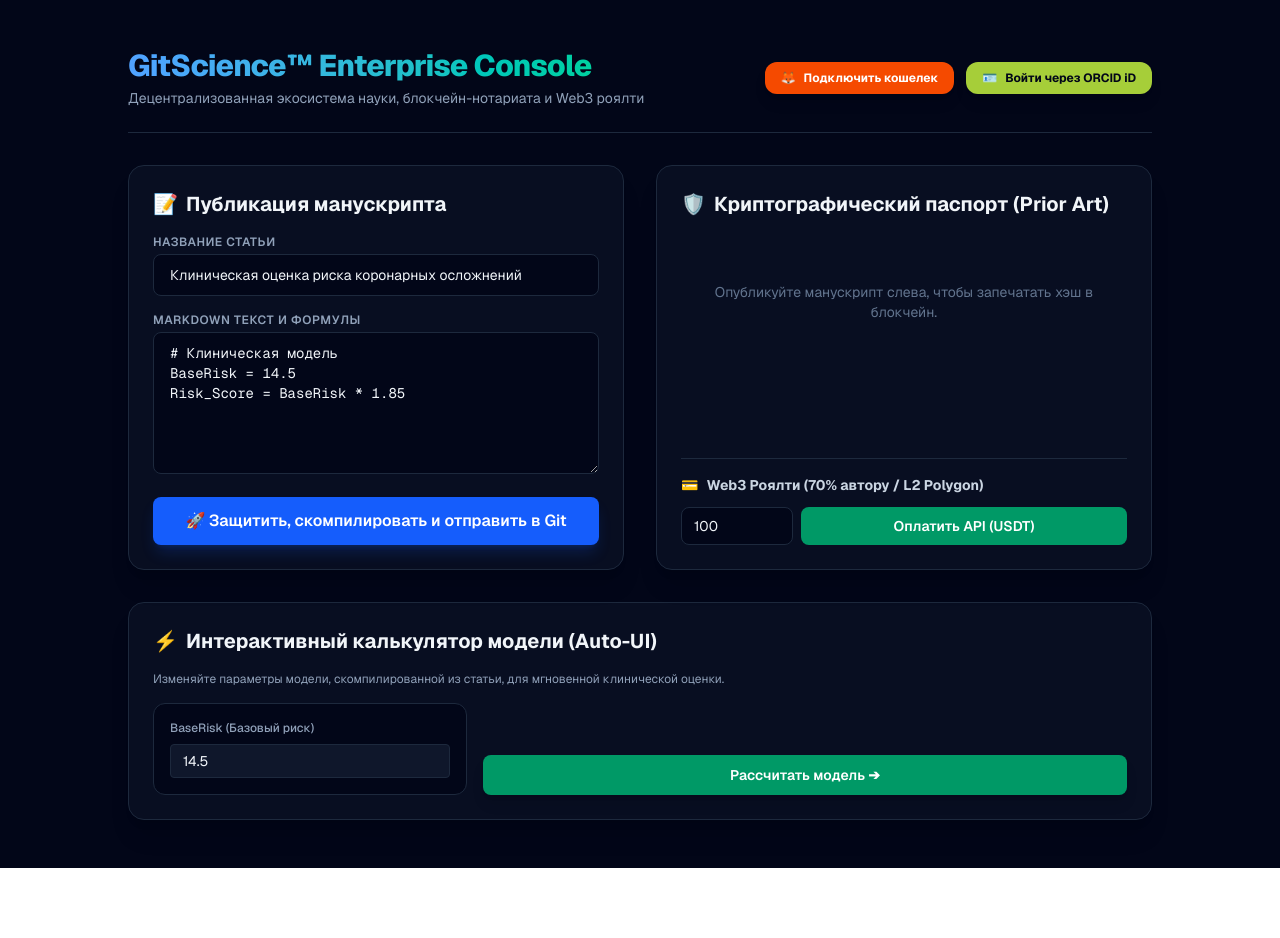
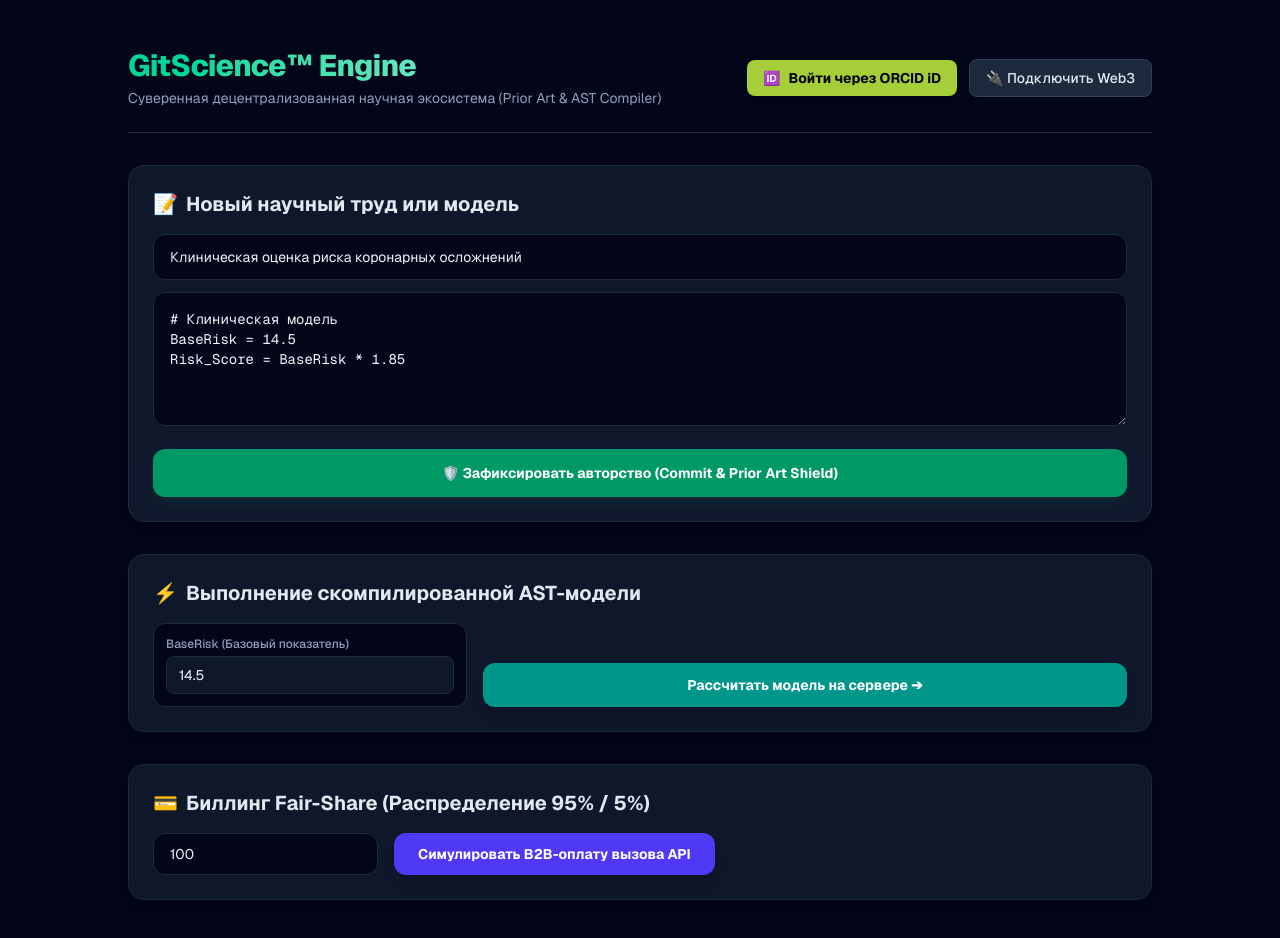
Before and after one commit to Doctor99999/GitScience, a Next.js app in the folder frontend/: page /GitScience/ in a window 1280 px wide. Shown: the top 938 px of the page. Before the commit the page ends 868 px from the top, so only its background shows below. Built offline with nearby package versions, Linux system fonts and the light colour scheme.

Commit message:
backend/main.py
backend/main.py
backend/requirements.txt
frontend/app/page.tsx
подключаю ORCID

```diff
--- a/frontend/app/page.tsx
+++ b/frontend/app/page.tsx
@@ -1,6 +1,6 @@
 "use client";
 
-import { useState } from "react";
+import { useState, useEffect } from "react";
 
 export default function GitScienceDashboard() {
   const [title, setTitle] = useState("Клиническая оценка риска коронарных осложнений");
@@ -16,12 +16,52 @@
   const [orcidUser, setOrcidUser] = useState<any>(null);
   const [walletAddress, setWalletAddress] = useState<string | null>(null);
 
-  // Состояние интерактивного калькулятора
+  // Состояние калькулятора
   const [calcParams, setCalcParams] = useState<{ [key: string]: number }>({ BaseRisk: 14.5 });
   const [calcResults, setCalcResults] = useState<any>(null);
 
-  // URL бэкенда FastAPI (при локальном запуске или деплое ноды)
   const API_URL = "https://gitscience-api.onrender.com";
+
+  // ⚠️ ВСТАВЬ СВОЙ НАСТОЯЩИЙ CLIENT ID ИЗ ЭТАПА 1 НИЖЕ ⚠️
+  const ORCID_CLIENT_ID = "APP-7KHX9DAL2RMVUVFR";
+  const REDIRECT_URI = "https://doctor99999.github.io/GitScience/";
+
+  // Проверяем, вернулся ли пользователь от ORCID с кодом авторизации
+  useEffect(() => {
+    if (typeof window !== "undefined") {
+      const urlParams = new URLSearchParams(window.location.search);
+      const code = urlParams.get("code");
+
+      if (code) {
+        verifyOrcidCode(code);
+      }
+    }
+  }, []);
+
+  const verifyOrcidCode = async (code: string) => {
+    try {
+      setLoading(true);
+      const response = await fetch(`${API_URL}/api/v1/auth/orcid`, {
+        method: "POST",
+        headers: { "Content-Type": "application/json" },
+        body: JSON.stringify({ code: code, redirect_uri: REDIRECT_URI }),
+      });
+      const data = await response.json();
+      if (data.status === "success") {
+        setOrcidUser({ id: data.orcid, name: data.name });
+        window.history.replaceState({}, document.title, "/GitScience/");
+      }
+    } catch (error) {
+      console.error("Ошибка при верификации ORCID:", error);
+    } finally {
+      setLoading(false);
+    }
+  };
+
+  const handleLoginOrcid = () => {
+    const orcidAuthUrl = `https://orcid.org/oauth/authorize?client_id=${ORCID_CLIENT_ID}&response_type=code&scope=/authenticate&redirect_uri=${encodeURIComponent(REDIRECT_URI)}`;
+    window.location.href = orcidAuthUrl;
+  };
 
   const handleConnectWallet = async () => {
     if (typeof window !== "undefined" && (window as any).ethereum) {
@@ -29,70 +69,65 @@
         const accounts = await (window as any).ethereum.request({ method: "eth_requestAccounts" });
         setWalletAddress(accounts[0]);
       } catch (err) {
-        alert("Ошибка подключения кошелька.");
+        alert("Ошибка подключения MetaMask");
       }
     } else {
-      alert("Web3 кошелек (MetaMask / Rabby) не обнаружен в браузере! Установите расширение.");
+      alert("Установите Web3-кошелек MetaMask");
     }
   };
 
-  const handleOrcidLogin = async () => {
-    const mockCode = "orcid_auth_code_998877";
+  const handleCommit = async () => {
+    setLoading(true);
     try {
-      const response = await fetch(`${API_URL}/api/v1/auth/orcid`, {
+      const res = await fetch(`${API_URL}/api/v1/science/commit`, {
         method: "POST",
         headers: { "Content-Type": "application/json" },
-        body: JSON.stringify({ orcid_code: mockCode }),
+        body: JSON.stringify({
+          title,
+          content,
+          orcid: orcidUser ? orcidUser.id : "0009-0003-3929-3605",
+        }),
       });
-      const data = await response.json();
-      setOrcidUser(data);
-    } catch (err) {
-      alert("Ошибка связи с сервером ORCID OAuth.");
-    }
-  };
-
-  const handlePublish = async () => {
-    setLoading(true);
-    try {
-      const response = await fetch(`${API_URL}/api/v1/manuscript/publish`, {
-        method: "POST",
-        headers: { "Content-Type": "application/json" },
-        body: JSON.stringify({ title, content, patient_secret_salt: "secure-salt-2026" }),
-      });
-      const data = await response.json();
+      const data = await res.json();
       setResult(data);
-    } catch (err) {
-      alert("Ошибка подключения к бэкенду FastAPI. Убедитесь, что сервер запущен!");
+    } catch (e) {
+      alert("Ошибка отправки коммита на сервер");
     } finally {
       setLoading(false);
     }
   };
 
-  const handlePayment = async () => {
+  const handleRunCalculation = async () => {
     try {
-      const response = await fetch(`${API_URL}/api/v1/billing/pay`, {
+      const res = await fetch(`${API_URL}/api/v1/science/calculate`, {
         method: "POST",
         headers: { "Content-Type": "application/json" },
-        body: JSON.stringify({ amount: Number(payAmount), dpid: result?.dpid || "dPID-2026-DEMO", has_parent_dependency: true }),
+        body: JSON.stringify({ params: calcParams }),
       });
-      const data = await response.json();
-      setPayResult(data);
-    } catch (err) {
-      alert("Ошибка проведения платежа.");
+      const data = await res.json();
+      if (data.results) {
+        setCalcResults(data.results);
+      }
+    } catch (e) {
+      alert("Ошибка при расчете модели");
     }
   };
 
-  const handleRunCalculation = async () => {
+  const handlePayFairShare = async () => {
     try {
-      const response = await fetch(`${API_URL}/api/v1/calculator/run`, {
+      const res = await fetch(`${API_URL}/api/v1/billing/pay`, {
         method: "POST",
         headers: { "Content-Type": "application/json" },
-        body: JSON.stringify({ variables: calcParams }),
+        body: JSON.stringify({
+          amount: payAmount,
+          currency: "USDT",
+          author_wallet: walletAddress || "0x0000000000000000000000000000000000000000",
+        }),
       });
-      const data = await response.json();
-      setCalcResults(data.results);
-    } catch (err) {
-      alert("Ошибка при выполнении расчетов.");
+      const data = await res.json();
+      setPayResult(data);
+    } catch (e) {
+      alert("Ошибка обработки платежа");
     }
   };
 
@@ -100,191 +135,154 @@
     <main className="min-h-screen bg-slate-950 text-slate-100 p-6 md:p-12 font-sans">
       <div className="max-w-5xl mx-auto space-y-8">
 
-        {/* Шапка */}
-        <header className="border-b border-slate-800 pb-6 flex flex-col md:flex-row justify-between items-start md:items-center gap-4">
+        {/* ХЕДЕР ПЛАТФОРМЫ */}
+        <header className="flex flex-col md:flex-row justify-between items-start md:items-center border-b border-slate-800 pb-6 gap-4">
           <div>
-            <h1 className="text-3xl font-extrabold tracking-tight bg-gradient-to-r from-blue-400 to-emerald-400 bg-clip-text text-transparent">
-              GitScience™ Enterprise Console
+            <h1 className="text-3xl font-extrabold tracking-tight bg-gradient-to-r from-emerald-400 to-teal-200 bg-clip-text text-transparent">
+              GitScience™ Engine
             </h1>
-            <p className="text-slate-400 text-sm mt-1">Децентрализованная экосистема науки, блокчейн-нотариата и Web3 роялти</p>
+            <p className="text-slate-400 text-sm mt-1">
+              Суверенная децентрализованная научная экосистема (Prior Art & AST Compiler)
+            </p>
           </div>
 
           <div className="flex flex-wrap items-center gap-3">
-            {/* Виджет Web3 Кошелька */}
-            {walletAddress ? (
-              <div className="bg-blue-950/50 border border-blue-800 px-3 py-2 rounded-xl text-xs flex items-center gap-2 font-mono">
-                <span>🦊</span>
-                <span className="text-blue-300">{walletAddress.substring(0, 6)}...{walletAddress.substring(38)}</span>
+            {/* КНОПКА ORCID */}
+            {!orcidUser ? (
+              <button
+                onClick={handleLoginOrcid}
+                className="bg-[#A6CE39] hover:bg-[#8eb030] text-black font-bold py-2 px-4 rounded-lg text-sm transition shadow-md flex items-center gap-2"
+              >
+                <span>🆔</span> Войти через ORCID iD
+              </button>
+            ) : (
+              <div className="bg-slate-900 border border-[#A6CE39]/50 px-3 py-1.5 rounded-lg text-xs font-mono text-[#A6CE39]">
+                ✅ {orcidUser.name || "Ученый"} ({orcidUser.id})
               </div>
-            ) : (
+            )}
+
+            {/* КНОПКА WEBW3 */}
             <button
               onClick={handleConnectWallet}
-                className="bg-orange-600 hover:bg-orange-500 text-white font-bold px-4 py-2 rounded-xl text-xs flex items-center gap-2 transition shadow-lg"
+              className="bg-slate-800 hover:bg-slate-700 border border-slate-700 text-slate-200 font-medium py-2 px-4 rounded-lg text-sm transition"
             >
-                <span>🦊</span> Подключить кошелек
+              {walletAddress ? `${walletAddress.slice(0, 6)}...${walletAddress.slice(-4)}` : "🔌 Подключить Web3"}
             </button>
-            )}
-
-            {/* Виджет авторизации ORCID */}
-            {orcidUser ? (
-              <div className="bg-emerald-950/50 border border-emerald-800 px-3 py-2 rounded-xl text-xs flex items-center gap-2">
-                <span>🟢</span>
-                <div>
-                  <p className="font-bold text-emerald-300">{orcidUser.name}</p>
-                </div>
-              </div>
-            ) : (
-              <button
-                onClick={handleOrcidLogin}
-                className="bg-[#A6CE39] hover:bg-[#95b832] text-slate-950 font-bold px-4 py-2 rounded-xl text-xs flex items-center gap-2 transition shadow-lg"
-              >
-                <span>🪪</span> Войти через ORCID iD
-              </button>
-            )}
           </div>
         </header>
 
-        {/* Основная сетка */}
-        <div className="grid grid-cols-1 lg:grid-cols-2 gap-8">
-
-          {/* Левая колонка: Публикация и Компиляция */}
-          <div className="bg-slate-900/50 border border-slate-800 p-6 rounded-2xl shadow-xl space-y-4">
-            <h2 className="text-xl font-bold flex items-center gap-2">
-              <span>📝</span> Публикация манускрипта
+        {/* ПУЛЬТ СОЗДАНИЯ И ЗАПЕЧАТЫВАНИЯ */}
+        <section className="bg-slate-900 border border-slate-800 rounded-2xl p-6 space-y-4 shadow-xl">
+          <h2 className="text-xl font-bold text-slate-200 flex items-center gap-2">
+            <span>📝</span> Новый научный труд или модель
           </h2>
 
-            <div>
-              <label className="block text-xs uppercase tracking-wider text-slate-400 font-semibold mb-1">Название статьи</label>
+          <div className="space-y-3">
             <input
               type="text"
               value={title}
               onChange={(e) => setTitle(e.target.value)}
-                className="w-full bg-slate-950 border border-slate-800 rounded-lg px-4 py-2.5 text-sm focus:outline-none focus:border-blue-500"
+              placeholder="Название проекта / гипотезы"
+              className="w-full bg-slate-950 border border-slate-800 rounded-xl px-4 py-3 text-sm focus:outline-none focus:border-emerald-500 transition"
             />
-            </div>
 
-            <div>
-              <label className="block text-xs uppercase tracking-wider text-slate-400 font-semibold mb-1">Markdown текст и формулы</label>
             <textarea
-                rows={6}
+              rows={5}
               value={content}
               onChange={(e) => setContent(e.target.value)}
-                className="w-full bg-slate-950 border border-slate-800 rounded-lg px-4 py-2.5 text-sm font-mono focus:outline-none focus:border-blue-500"
+              placeholder="Текст исследования и формулы (например: Risk = Base * 1.85)"
+              className="w-full bg-slate-950 border border-slate-800 rounded-xl p-4 text-sm font-mono focus:outline-none focus:border-emerald-500 transition"
             />
           </div>
 
           <button
-              onClick={handlePublish}
+            onClick={handleCommit}
             disabled={loading}
-              className="w-full bg-blue-600 hover:bg-blue-500 text-white font-semibold py-3 rounded-lg transition shadow-lg shadow-blue-600/20 disabled:opacity-50"
+            className="w-full bg-emerald-600 hover:bg-emerald-500 text-white font-bold py-3.5 rounded-xl transition shadow-lg shadow-emerald-900/20 text-sm disabled:opacity-50"
           >
-              {loading ? "Компиляция и привязка к Биткоину..." : "🚀 Защитить, скомпилировать и отправить в Git"}
+            {loading ? "Запечатывание в блокчейне..." : "🛡️ Зафиксировать авторство (Commit & Prior Art Shield)"}
           </button>
+
+          {result && (
+            <div className="bg-slate-950 border border-emerald-900/50 p-4 rounded-xl text-xs font-mono space-y-2 text-emerald-400">
+              <p className="font-bold text-slate-200">{result.status}</p>
+              <p><span className="text-slate-500">SHA-256 Shield:</span> {result.sha256_prior_art_shield}</p>
+              <p><span className="text-slate-500">Сертификат:</span> {result.ots_proof_file}</p>
+              <p><span className="text-slate-500">Автор (ORCID):</span> {result.orcid_author}</p>
             </div>
+          )}
+        </section>
 
-          {/* Правая колонка: Результаты и Нотариат */}
-          <div className="bg-slate-900/50 border border-slate-800 p-6 rounded-2xl shadow-xl space-y-4 flex flex-col justify-between">
-            <div>
-              <h2 className="text-xl font-bold flex items-center gap-2 mb-4">
-                <span>🛡️</span> Криптографический паспорт (Prior Art)
+        {/* ИНТЕРАКТИВНЫЙ AST КАЛЬКУЛЯТОР */}
+        <section className="bg-slate-900 border border-slate-800 rounded-2xl p-6 space-y-4 shadow-xl">
+          <h2 className="text-xl font-bold text-slate-200 flex items-center gap-2">
+            <span>⚡</span> Выполнение скомпилированной AST-модели
           </h2>
 
-              {result ? (
-                <div className="space-y-3 text-sm font-mono bg-slate-950 p-4 rounded-xl border border-slate-800">
-                  <div className="flex justify-between border-b border-slate-900 pb-2">
-                    <span className="text-slate-500">dPID:</span>
-                    <span className="text-emerald-400 font-bold">{result.dpid}</span>
-                  </div>
-                  <div className="flex justify-between border-b border-slate-900 pb-2">
-                    <span className="text-slate-500">Git SHA:</span>
-                    <span className="text-blue-400">{result.git_commit_sha?.substring(0, 12)}...</span>
-                  </div>
-                  <div className="flex justify-between border-b border-slate-900 pb-2">
-                    <span className="text-slate-500">Блокчейн (OTS):</span>
-                    <span className="text-amber-400 truncate max-w-[200px]" title={result.ots_proof}>{result.ots_proof}</span>
-                  </div>
-                </div>
-              ) : (
-                <div className="text-center py-12 text-slate-500 text-sm">
-                  Опубликуйте манускрипт слева, чтобы запечатать хэш в блокчейн.
-                </div>
-              )}
-            </div>
-
-            {/* Финансовый сплит-модуль */}
-            <div className="border-t border-slate-800 pt-4 space-y-3">
-              <h3 className="text-sm font-bold flex items-center gap-2 text-slate-300">
-                <span>💳</span> Web3 Роялти (70% автору / L2 Polygon)
-              </h3>
-              <div className="flex gap-2">
-                <input
-                  type="number"
-                  value={payAmount}
-                  onChange={(e) => setPayAmount(Number(e.target.value))}
-                  className="w-28 bg-slate-950 border border-slate-800 rounded-lg px-3 py-2 text-sm focus:outline-none focus:border-emerald-500"
-                />
-                <button
-                  onClick={handlePayment}
-                  className="flex-1 bg-emerald-600 hover:bg-emerald-500 text-white font-semibold py-2 rounded-lg text-sm transition"
-                >
-                  Оплатить API (USDT)
-                </button>
-              </div>
-
-              {payResult && (
-                <div className="text-xs font-mono bg-emerald-950/30 border border-emerald-900/50 p-3 rounded-lg text-emerald-300">
-                  <p>💰 Автору на кошелек: ${payResult.payout_details?.current_author_payout}</p>
-                  <p>🏛️ Фонд платформы (30%): ${payResult.payout_details?.platform_fee_30pct}</p>
-                </div>
-              )}
-            </div>
-
-          </div>
-
-        </div>
-
-        {/* Интерактивный калькулятор формул (Auto-UI) */}
-        <div className="bg-slate-900/50 border border-slate-800 p-6 rounded-2xl shadow-xl space-y-4">
-          <h2 className="text-xl font-bold flex items-center gap-2">
-            <span>⚡</span> Интерактивный калькулятор модели (Auto-UI)
-          </h2>
-          <p className="text-xs text-slate-400">
-            Изменяйте параметры модели, скомпилированной из статьи, для мгновенной клинической оценки.
-          </p>
-
           <div className="grid grid-cols-1 md:grid-cols-3 gap-4">
-            <div className="bg-slate-950 p-4 rounded-xl border border-slate-800 space-y-2">
-              <label className="text-xs text-slate-400 block font-medium">BaseRisk (Базовый риск)</label>
+            <div className="bg-slate-950 p-3 rounded-xl border border-slate-800 space-y-1">
+              <label className="text-xs text-slate-400 block font-medium">BaseRisk (Базовый показатель)</label>
               <input
                 type="number"
                 value={calcParams.BaseRisk || 14.5}
                 onChange={(e) => setCalcParams({ ...calcParams, BaseRisk: Number(e.target.value) })}
-                className="w-full bg-slate-900 border border-slate-800 rounded px-3 py-1.5 text-sm"
+                className="w-full bg-slate-900 border border-slate-800 rounded-lg px-3 py-2 text-sm focus:outline-none"
               />
             </div>
 
             <div className="flex items-end md:col-span-2">
               <button
                 onClick={handleRunCalculation}
-                className="w-full bg-emerald-600 hover:bg-emerald-500 text-white font-semibold py-2.5 rounded-lg text-sm transition shadow-lg"
+                className="w-full bg-teal-600 hover:bg-teal-500 text-white font-bold py-3 rounded-xl text-sm transition shadow-lg"
               >
-                Рассчитать модель ➔
+                Рассчитать модель на сервере ➔
               </button>
             </div>
           </div>
 
           {calcResults && (
-            <div className="mt-4 bg-slate-950 p-4 rounded-xl border border-emerald-900/50 font-mono text-sm text-emerald-400">
-              <p className="font-bold mb-1 text-slate-300">Результаты вычислений:</p>
-              {Object.entries(calcResults).map(([key, val]: [string, any]) => (
-                <div key={key} className="flex justify-between border-b border-slate-900 py-1">
-                  <span>{key}:</span>
-                  <span className="font-bold">{val}</span>
+            <div className="bg-slate-950 p-4 rounded-xl border border-teal-900/50 font-mono text-xs text-teal-400 space-y-1">
+              <p className="font-bold text-slate-300 mb-2">Результаты вычислений:</p>
+              {Object.entries(calcResults).map(([k, v]: [string, any]) => (
+                <div key={k} className="flex justify-between border-b border-slate-900 py-1">
+                  <span>{k}:</span>
+                  <span className="font-bold text-slate-100">{v}</span>
                 </div>
               ))}
             </div>
           )}
+        </section>
+
+        {/* АТОМАРНЫЙ БИЛЛИНГ FAIR-SHARE */}
+        <section className="bg-slate-900 border border-slate-800 rounded-2xl p-6 space-y-4 shadow-xl">
+          <h2 className="text-xl font-bold text-slate-200 flex items-center gap-2">
+            <span>💳</span> Биллинг Fair-Share (Распределение 95% / 5%)
+          </h2>
+
+          <div className="flex flex-col md:flex-row gap-4">
+            <input
+              type="number"
+              value={payAmount}
+              onChange={(e) => setPayAmount(Number(e.target.value))}
+              placeholder="Сумма (USDT)"
+              className="bg-slate-950 border border-slate-800 rounded-xl px-4 py-2.5 text-sm focus:outline-none"
+            />
+            <button
+              onClick={handlePayFairShare}
+              className="bg-indigo-600 hover:bg-indigo-500 text-white font-bold py-2.5 px-6 rounded-xl text-sm transition shadow-lg"
+            >
+              Симулировать B2B-оплату вызова API
+            </button>
           </div>
+
+          {payResult && (
+            <div className="bg-slate-950 p-4 rounded-xl border border-indigo-900/50 font-mono text-xs text-indigo-300 space-y-1">
+              <p className="font-bold text-slate-200 mb-1">{payResult.status}</p>
+              <p>💰 Автору (95%): <span className="font-bold text-emerald-400">{payResult.split.author_share_95} {payResult.currency}</span></p>
+              <p>🏛️ Платформе (5%): <span className="font-bold text-slate-400">{payResult.split.platform_fee_5} {payResult.currency}</span></p>
+            </div>
+          )}
+        </section>
 
       </div>
     </main>
```
Also changed, not shown: 2 other files (tests, documents, lock files or other folders). Lines whose indentation alone changed are shown as unchanged.
